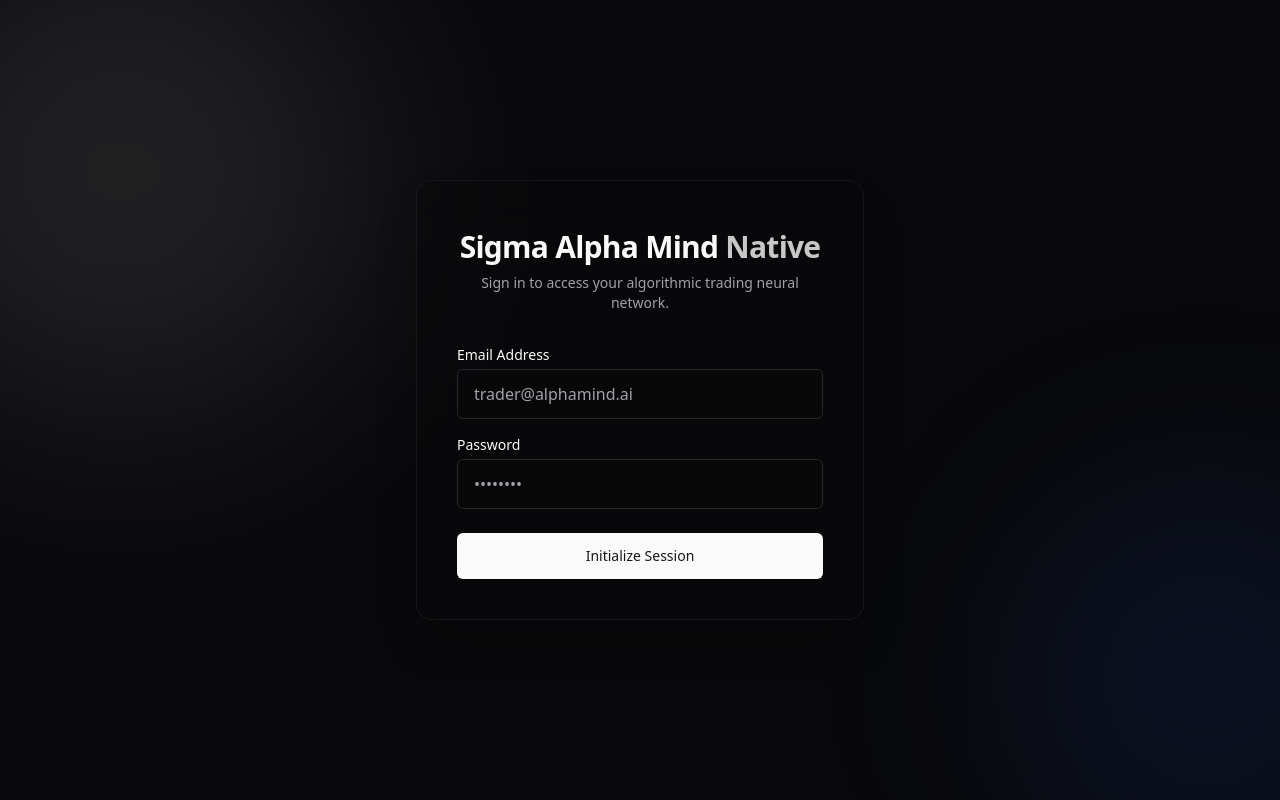
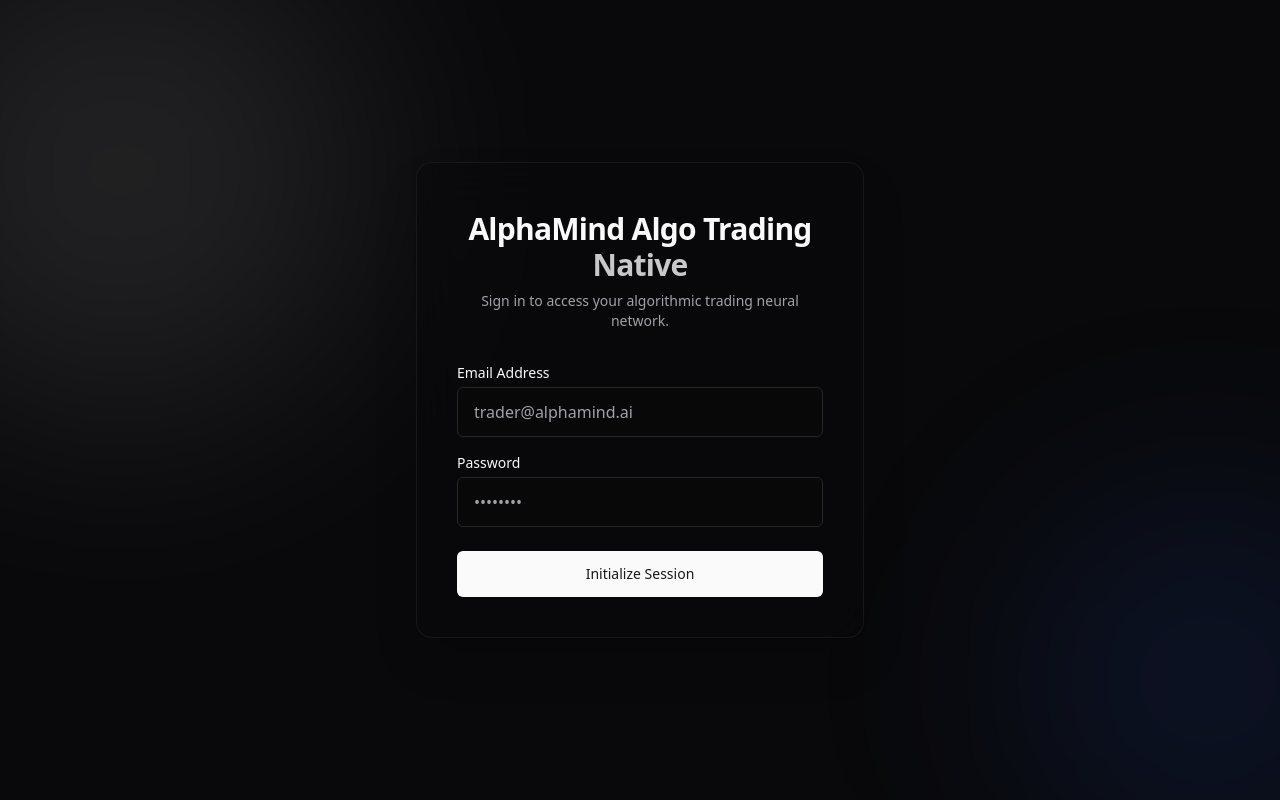
Before and after one commit to manojsudersanan/AlphaMind_Algo_Trading, a Next.js app in the folder frontend/: page /login in a window 1280 px wide. Built offline with nearby package versions, Linux system fonts and the light colour scheme.

Commit message:
rebrand: rename application display identity to AlphaMind Algo Trading

```diff
--- a/frontend/src/app/layout.tsx
+++ b/frontend/src/app/layout.tsx
@@ -8,7 +8,7 @@ import "./globals.css"
 const inter = Inter({ subsets: ["latin"], variable: "--font-sans" })
 
 export const metadata: Metadata = {
-  title: "Sigma Alpha Mind | Algorithmic Trading",
+  title: "AlphaMind Algo Trading",
   description: "Next-generation local algorithmic trading intelligence.",
 }
 
--- a/frontend/src/app/login/page.tsx
+++ b/frontend/src/app/login/page.tsx
@@ -39,7 +39,7 @@ export default function LoginPage() {
       <div className="z-10 w-full max-w-md space-y-8 rounded-2xl border border-border/50 bg-card/50 backdrop-blur-xl p-10 shadow-2xl">
         <div className="text-center">
           <h2 className="mt-2 text-3xl font-bold tracking-tight text-foreground">
-            Sigma Alpha Mind <span className="text-primary opacity-80">Native</span>
+            AlphaMind Algo Trading <span className="text-primary opacity-80">Native</span>
           </h2>
           <p className="mt-2 text-sm text-muted-foreground">
             Sign in to access your algorithmic trading neural network.
--- a/frontend/src/lib/auth.ts
+++ b/frontend/src/lib/auth.ts
@@ -5,7 +5,7 @@ import axios from "axios"
 export const authOptions: NextAuthOptions = {
   providers: [
     CredentialsProvider({
-      name: "Sigma Alpha Mind Account",
+      name: "AlphaMind Algo Trading Account",
       credentials: {
         username: { label: "Email", type: "email", placeholder: "trader@alphamind.ai" },
         password: { label: "Password", type: "password" }
```
Also changed, not shown: 1 other file (tests, documents, lock files or other folders).
